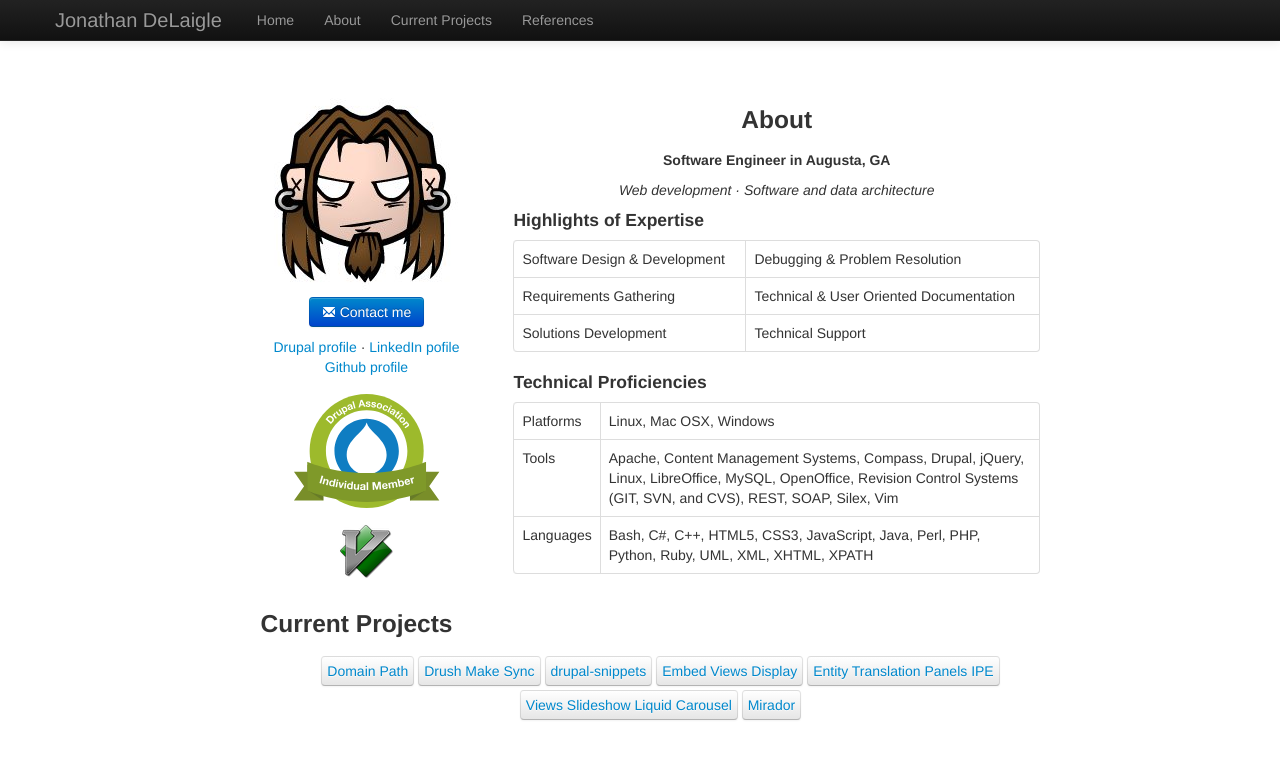
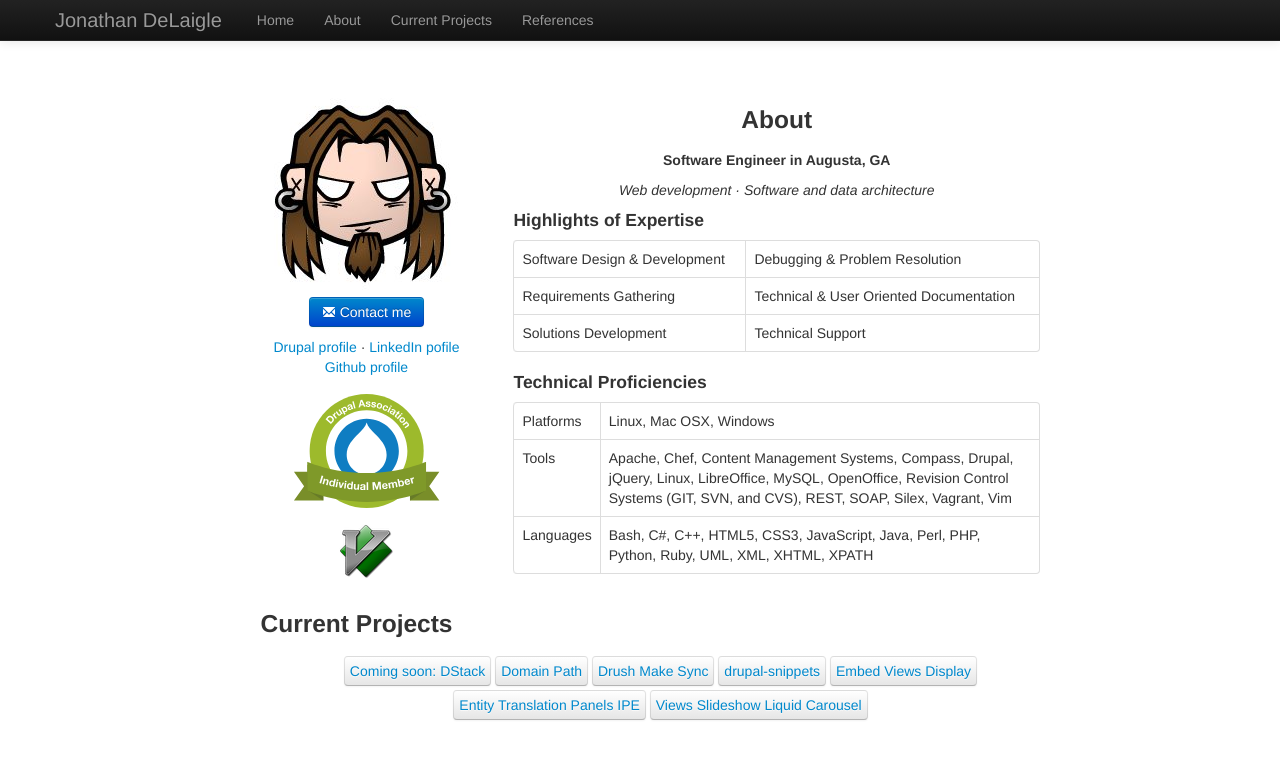
Before and after one commit to kpolymorphic/kpolymorphic.github.io, a Jekyll site: the page built from index.html, in a window 1280 px wide and 900 px high. Shown: the top 759 px of the window. Built offline with Jekyll 4.4.1, drawn with Linux system fonts in a browser that asks for light colours; nearby versions of some CDN libraries.

Commit message:
Updating tools and projects

```diff
--- a/index.html
+++ b/index.html
@@ -34,7 +34,7 @@ layout: default
         <h4>Technical Proficiencies</h4>
         <table class="table table-bordered">
           <tr><td>Platforms</td><td>Linux, Mac OSX, Windows</td></tr>
-          <tr><td>Tools</td><td>Apache, Content Management Systems, Compass, Drupal, jQuery, Linux, LibreOffice, MySQL, OpenOffice, Revision Control Systems (GIT, SVN, and CVS), REST, SOAP, Silex, Vim</td></tr>
+          <tr><td>Tools</td><td>Apache, Chef, Content Management Systems, Compass, Drupal, jQuery, Linux, LibreOffice, MySQL, OpenOffice, Revision Control Systems (GIT, SVN, and CVS), REST, SOAP, Silex, Vagrant, Vim</td></tr>
           <tr><td>Languages</td><td>Bash, C#, C++, HTML5, CSS3, JavaScript, Java, Perl, PHP, Python, Ruby, UML, XML, XHTML, XPATH</td></tr>
         </table>
       </div>
@@ -42,13 +42,13 @@ layout: default
         <h3 id="current-projects">Current Projects</h3>
         <div class="center">
           <ul class="inline">
+            <li class="btn" style="margin: 2px auto"><a href="#">Coming soon: DStack</a></li>
             <li class="btn" style="margin: 2px auto"><a href="http://drupal.org/project/domain_path">Domain Path</a></li>
             <li class="btn" style="margin: 2px auto"><a href="http://drupal.org/sandbox/grndlvl/1930260">Drush Make Sync</a></li>
             <li class="btn" style="margin: 2px auto"><a href="http://github.com/grndlvl/drupal-snippets">drupal-snippets</a></li>
             <li class="btn" style="margin: 2px auto"><a href="http://drupal.org/project/embed_views">Embed Views Display</a></li>
             <li class="btn" style="margin: 2px auto"><a href="http://drupal.org/sandbox/grndlvl/1885422">Entity Translation Panels IPE</a></li>
             <li class="btn" style="margin: 2px auto"><a href="http://drupal.org/project/views_slideshow_liquidcarousel">Views Slideshow Liquid Carousel</a></li>
-            <li class="btn" style="margin: 2px auto"><a href="http://github.com/Andy-Thornton/Mirador">Mirador</a></li>
           </ul>
         </div>
       </div>
```
